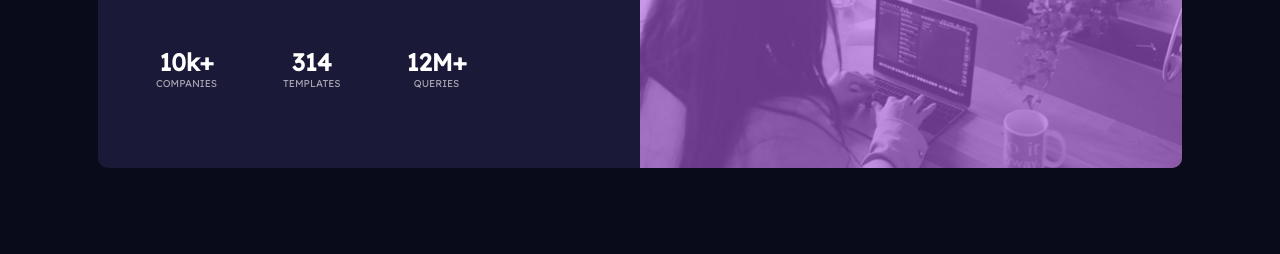
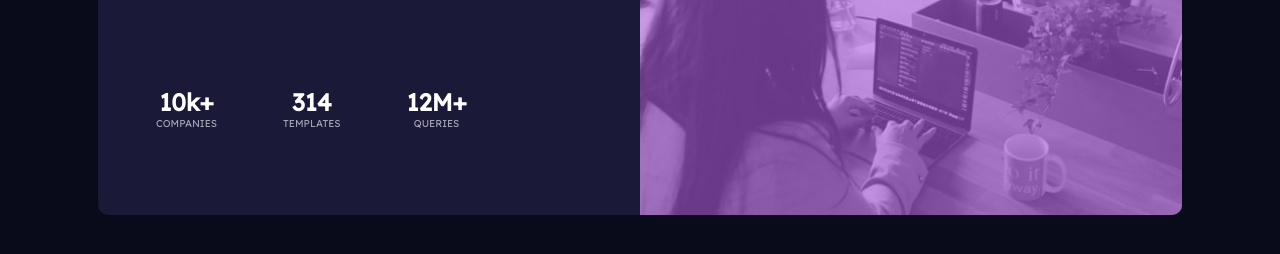
Before and after one commit to luis08201/Stats-preview-card-component, a plain HTML site: page index.html in a window 1280 px wide. Shown: the part 360-614 px from the top of the page. Drawn offline with Linux system fonts and the light colour scheme.

Commit message:
modificando height y margin

```diff
--- a/css/estilos.css
+++ b/css/estilos.css
@@ -29,6 +29,7 @@ body {
   width: 100%;
   padding: 0 8px;
   display: flex;
+  height:450px;
   justify-content: space-evenly;
 }
 .card__container:nth-of-type(1) {
@@ -44,11 +45,12 @@ body {
   width: 50%;
   border-top-right-radius: 10px;
   border-bottom-right-radius: 10px;
+  height:480px;
 }
 .card__img {
   width: 100%;
   display: block;
-  height: 403px;
+  height:450px;
   object-fit: cover;
   border-top-right-radius: 10px;
   border-bottom-right-radius: 10px;
@@ -57,7 +59,7 @@ body {
   top: 0;
   position: absolute;
   background-color: #aa5cdb9c;
-  height: 403px;
+  height:450px;
   width: 100%;
   border-top-right-radius: 10px;
   border-bottom-right-radius: 10px;
@@ -85,7 +87,7 @@ body {
 .container__data {
   display: flex;
   gap: 50px;
-  margin: 40px 0 0;
+  margin: 80px 0 0;
   padding: 10px 0 0;
   text-align: center;
   flex-wrap: wrap;
@@ -180,6 +182,7 @@ body {
   .container__data {
     justify-content: center;
     flex-direction: column;
+     margin: 20px 0 0;
   }
   .subcontainer__data {
     padding: 8px;
```
